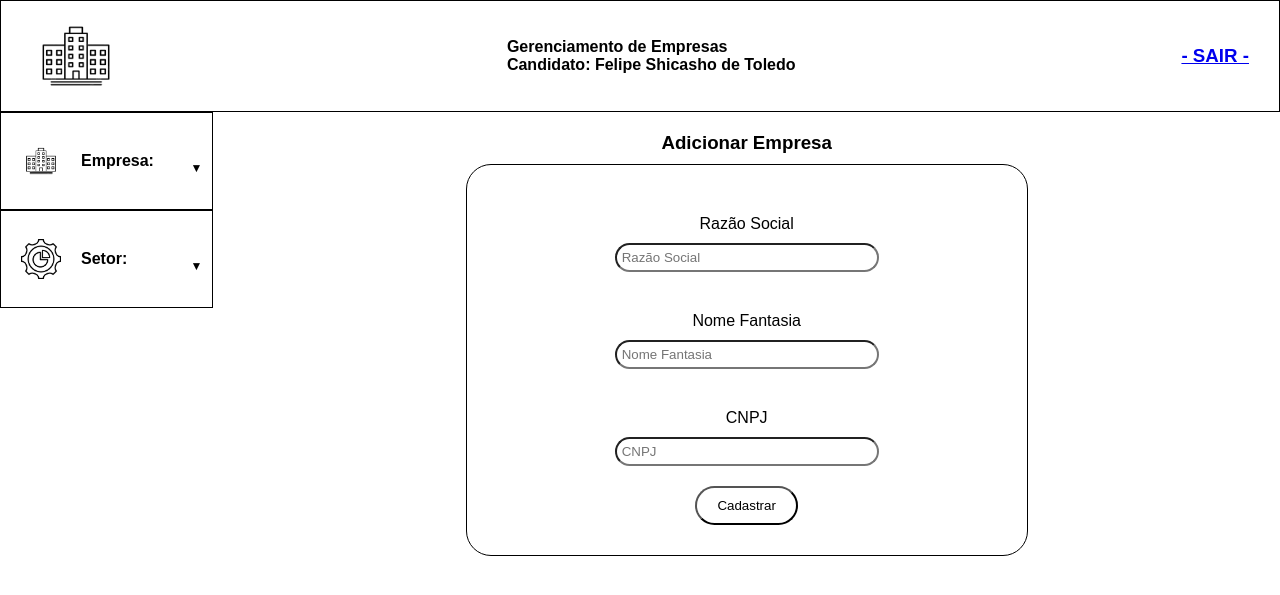
After one commit to felipeshicasho/ProjetoAthia-main, a PHP site: page /view/adicionarEmpresa.php in a window 1280 px wide. The commit adds this page. Shown: the top 595 px of the page. Run offline with PHP 8.4, Linux system fonts and the light colour scheme.

Commit message:
Realização do formulário em PHP linkado ao BD.

```diff
--- a/client/css/index.css
+++ b/client/css/index.css
@@ -98,3 +98,39 @@
     gap: 10px;
 
   }
+
+  .forms__section {
+    display: flex;
+    width: 500px;
+    border: 1px solid black;
+    border-radius: 25px;
+    flex-direction: column;
+    align-items: center;
+    padding: 30px;
+}
+
+  .forms__input{
+    padding: 20px;
+    display: flex;
+    flex-direction: column;
+    align-items: center;
+    gap: 10px;
+  }
+
+  .form__button{
+    padding: 10px 20px;
+    border-radius: 20px;
+    background-color: white;
+    color: black;
+  }
+
+  .form__button:hover{
+    background-color: gray;
+    cursor: pointer;
+  }
+
+  .form__text{
+    width: 250px;
+    padding: 5px;
+    border-radius: 20px;
+  }
--- /dev/null
+++ b/client/js/script.js
@@ -0,0 +1,6 @@
+document.querySelectorAll(".li__principal").forEach((item) => {
+    item.addEventListener("click", () => {
+      // Alterna a classe "active" para exibir/esconder a sublista
+      item.classList.toggle("active");
+    });
+  });
--- /dev/null
+++ b/client/view/adicionarEmpresa.php
@@ -0,0 +1,146 @@
+<!DOCTYPE html>
+<html lang="pt-BR">
+  <head>
+    <meta charset="UTF-8" />
+    <meta name="viewport" content="width=device-width, initial-scale=1.0" />
+    <title>ATHIA Projeto</title>
+    <link rel="stylesheet" href="../css/index.css" />
+  </head>
+  <body>
+    <nav>
+      <section class="nav__main">
+        <section class="nav__img">
+          <img
+            src="../assets/icon/empresa.png"
+            class="img__sigame"
+            alt="Logo do sistema"
+          />
+        </section>
+
+        <section>
+          <h1>Gerenciamento de Empresas</h1>
+          <h1>Candidato: Felipe Shicasho de Toledo</h1>
+        </section>
+
+        <h1><a href="login.html"> - SAIR - </a></h1>
+      </section>
+    </nav>
+
+    <main>
+      <aside>
+        <ul>
+          <li class="li__principal">
+            <section class="li__button">
+              <img
+                src="../assets/icon/empresa.png"
+                class="li__icon"
+                alt="Ícone da empresa"
+              />
+              Empresa:
+            </section>
+            <ul>
+              <li class="li__link li__menu">
+                <img
+                  class="li__icon__button"
+                  src="../assets/icon/add.png"
+                  alt=""
+                /><a href="">Adicionar Empresa</a>
+              </li>
+              <li class="li__link li__menu">
+                <img
+                  class="li__icon__button"
+                  src="../assets/icon/updated.png"
+                  alt=""
+                /><a href="">Modificar Empresa</a>
+              </li>
+              <li class="li__link li__menu">
+                <img
+                  class="li__icon__button"
+                  src="../assets/icon/remove.png"
+                  alt=""
+                /><a href="">Remover Empresa</a>
+              </li>
+              <li class="li__link li__menu">
+                <img
+                  class="li__icon__button"
+                  src="../assets/icon/view.png"
+                  alt=""
+                /><a href="">Visualizar Empresa</a>
+              </li>
+              <li class="li__link li__menu">
+                <img
+                  class="li__icon__button"
+                  src="../assets/icon/view.png"
+                  alt=""
+                />
+                <a href="">Visualizar Setores da Empresa</a>
+              </li>
+            </ul>
+          </li>
+          <li class="li__principal">
+            <section class="li__button">
+              <img
+                src="../assets/icon/setor.png"
+                class="li__icon"
+                alt="Ícone do setor"
+              />
+              Setor:
+            </section>
+            <ul>
+              <li class="li__link li__menu">
+                <img
+                  src="../assets/icon/add.png"
+                  class="li__icon__button"
+                  alt=""
+                /><a href="">Adicionar Setor</a>
+              </li>
+              <li class="li__link li__menu">
+                <img
+                  src="../assets/icon/updated.png"
+                  class="li__icon__button"
+                  alt=""
+                /><a href="">Modificar Setor</a>
+              </li>
+              <li class="li__link li__menu">
+                <img
+                  src="../assets/icon/remove.png"
+                  class="li__icon__button"
+                  alt=""
+                /><a href="">Remover Setor</a>
+              </li>
+              <li class="li__link li__menu">
+                <img
+                  src="../assets/icon/view.png"
+                  class="li__icon__button"
+                  alt=""
+                /><a href="">Visualizar Setor</a>
+              </li>
+            </ul>
+          </li>
+        </ul>
+      </aside>
+      <section>
+        <section class="forms__input">
+          <h1>Adicionar Empresa</h1>
+          <form action="../../data/processamento.php" method="POST" class="forms__section">
+            <label for="razaoSocial" class="forms__input">
+              Razão Social
+              <input type="text" placeholder="Razão Social" name="inputRazaoSocial" class="form__text"/>
+            </label>
+            <label for="nome_fantasia" class="forms__input">
+              Nome Fantasia
+              <input type="text" placeholder="Nome Fantasia" name="inputNomeFantasia" class="form__text"/>
+            </label>
+            <label for="cnpj" class="forms__input">
+              CNPJ
+              <input type="text" placeholder="CNPJ" name="inputCnpj" class="form__text"/>
+            </label>
+            <input type="submit" value="Cadastrar" class="form__button">
+          </form>
+        </section>
+      </section>
+    </main>
+
+    <script src="../js/script.js"></script>
+  </body>
+</html>
```
Also changed, not shown: client/view/index.php (renamed from client/html/index.html, +3 -10 lines), data/funcoesBD.php (+5 -4 lines), data/processamento.php (+14 -1 lines).
